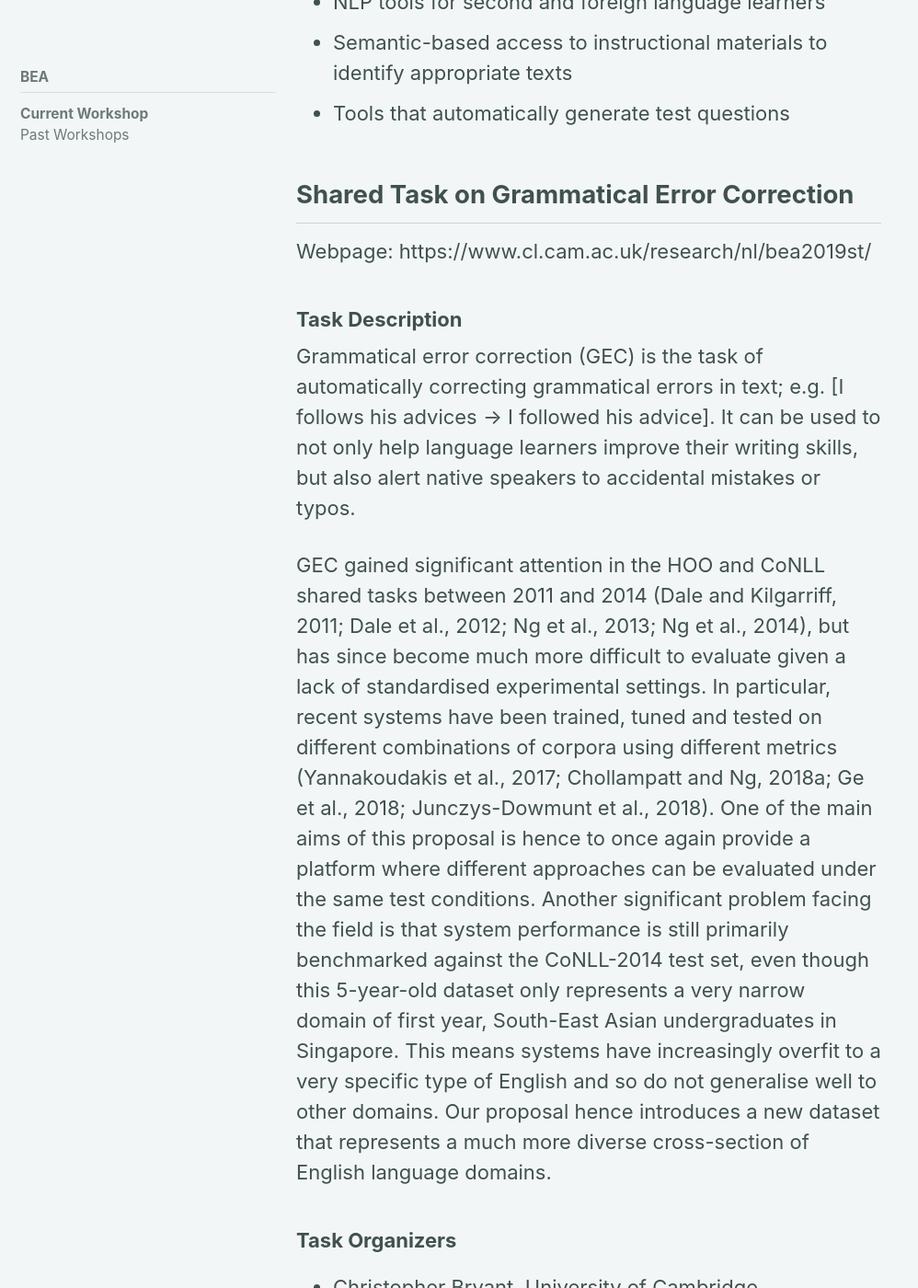
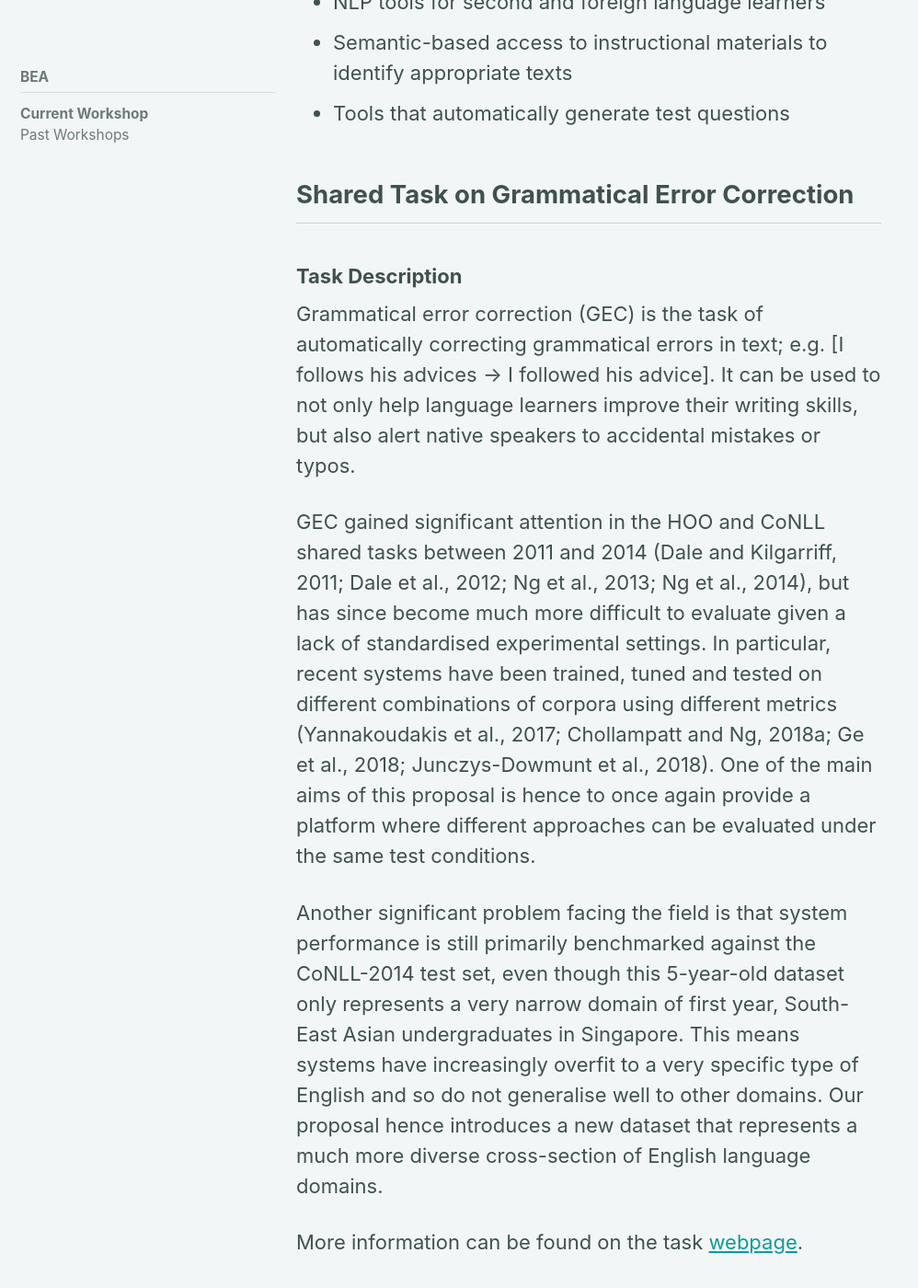
Before and after one commit to sigedu-org/website, a Jekyll site: the page built from _pages/bea/current.md, in a window 1280 px wide and 1400 px high, scrolled down 4755 px. Shown: the whole window at 92% size, without its empty margins (0-998 px from the left). Built offline with Jekyll 4.4.1, drawn with Linux system fonts in a browser that asks for light colours; cached includes are drawn as plain includes; nearby versions of some CDN libraries.

Commit message:
Tweak webpage location.

```diff
--- a/_pages/bea/current.md
+++ b/_pages/bea/current.md
@@ -81,14 +81,15 @@ The 14th BEA workshop will have oral presentation sessions and a large poster se
 
 ## Shared Task on Grammatical Error Correction
 
-Webpage: https://www.cl.cam.ac.uk/research/nl/bea2019st/
-
 ### Task Description
 
 Grammatical error correction (GEC) is the task of automatically correcting grammatical errors in text; e.g. [I follows his advices → I followed his advice]. It can be used to not only help language learners improve their writing skills, but also alert native speakers to accidental mistakes or typos.
 
 GEC gained significant attention in the HOO and CoNLL shared tasks between 2011 and 2014 (Dale and Kilgarriff, 2011; Dale et al., 2012; Ng et al., 2013; Ng et al., 2014), but has since become much more difficult to evaluate given a lack of standardised experimental settings. In particular, recent systems have been trained, tuned and tested on different combinations of corpora using different metrics (Yannakoudakis et al., 2017; Chollampatt and Ng, 2018a; Ge et al., 2018; Junczys-Dowmunt et al., 2018). One of the main aims of this proposal is hence to once again provide a platform where different approaches can be evaluated under the same test conditions.
+
 Another significant problem facing the field is that system performance is still primarily benchmarked against the CoNLL-2014 test set, even though this 5-year-old dataset only represents a very narrow domain of first year, South-East Asian undergraduates in Singapore. This means systems have increasingly overfit to a very specific type of English and so do not generalise well to other domains. Our proposal hence introduces a new dataset that represents a much more diverse cross-section of English language domains.
+
+More information can be found on the task [webpage](https://www.cl.cam.ac.uk/research/nl/bea2019st/).
 
 ### Task Organizers
 
```
